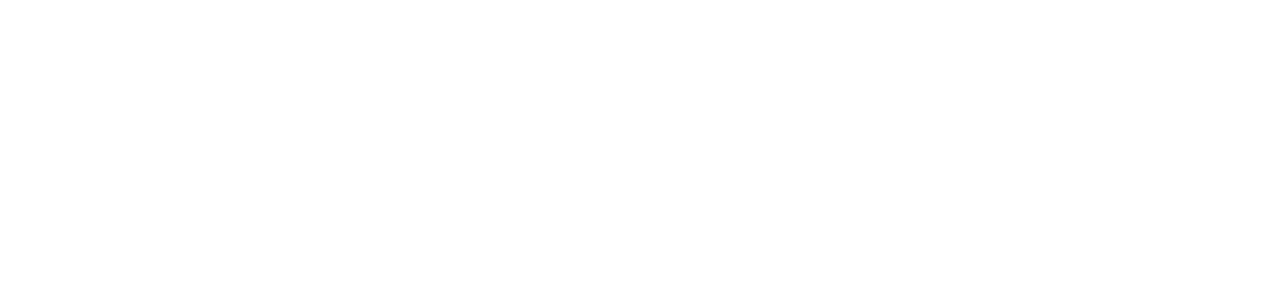
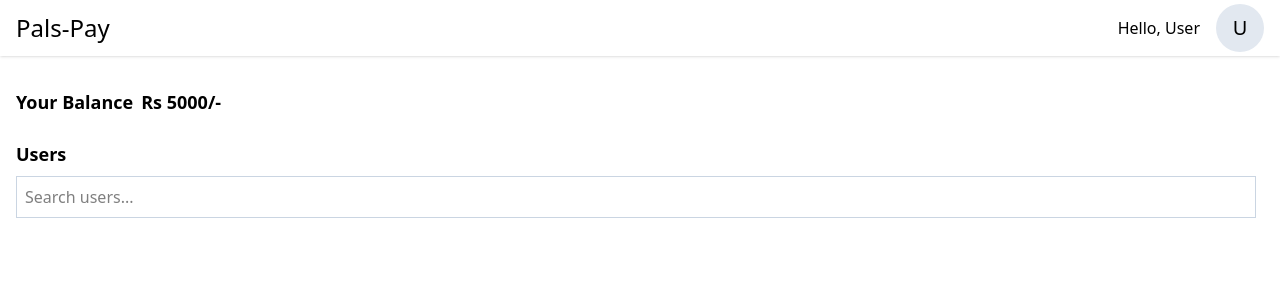
Before and after one commit to TheChaitanya22/Pals-pay, a React (Vite) app in the folder frontend/: page /dashboard in a window 1280 px wide. Shown: the top 300 px of the page. Built offline with nearby package versions, Linux system fonts and the light colour scheme.

Commit message:
Added dashboard component

```diff
--- /dev/null
+++ b/frontend/src/components/Appbar.jsx
@@ -0,0 +1,17 @@
+export const Appbar = () => {
+    return <div className="shadow h-14 flex justify-between">
+        <div className="flex flex-col justify-center h-full ml-4 text-2xl">
+            Pals-Pay
+        </div>
+        <div className="flex">
+            <div className="flex flex-col justify-center h-full mr-4">
+                Hello, User
+            </div>
+            <div className="rounded-full h-12 w-12 bg-slate-200 flex justify-center mt-1 mr-4">
+                <div className="flex flex-col justify-center h-full text-xl">
+                    U
+                </div>
+            </div>
+        </div>
+    </div>
+}
--- /dev/null
+++ b/frontend/src/components/Balance.jsx
@@ -0,0 +1,10 @@
+export const Balance = ({value}) => {
+    return <div className="flex ml-4 mt-8">
+        <div className="font-bold text-lg">
+            Your Balance
+        </div>
+        <div className="font-semibold text-lg pl-2">
+            Rs {value}/-
+        </div>
+    </div>
+}
--- /dev/null
+++ b/frontend/src/components/Users.jsx
@@ -0,0 +1,10 @@
+export const Users = () => {
+   return <div className="ml-4 mt-6">
+        <div className="font-semibold text-lg">
+            Users
+        </div>
+        <div className="mr-6 mt-2">
+            <input placeholder="Search users..." type="text" className= "border border-slate-300 w-full py-2 pl-2 "/>
+        </div>
+   </div>
+}
--- a/frontend/src/pages/Dashboard.jsx
+++ b/frontend/src/pages/Dashboard.jsx
@@ -1,5 +1,11 @@
+import { Appbar } from "../components/Appbar"
+import { Balance } from "../components/Balance"
+import { Users } from "../components/Users"
+
 export const Dashboard = () => {
     return <div>
-
+        <Appbar />
+        <Balance value={5000}/>
+        <Users />
     </div>
 }
--- a/frontend/src/pages/Signup.jsx
+++ b/frontend/src/pages/Signup.jsx
@@ -5,11 +5,14 @@
 import { Subheading } from "../components/Subheading";
 import { Warning } from "../components/Warning";
 import axios  from "axios";
+import { useNavigate } from "react-router-dom";
+
 
 
 
 
 export const Signup = () => {
+    const navigate = useNavigate();
     const [firstName, setFirstName] = useState("");
     const [lastName, setLastName] = useState("");
     const [userName, setUserName] = useState("");
@@ -39,6 +42,7 @@
                         password
                     });
                     localStorage.setItem("token", response.data.token)
+                    navigate("/dashboard")
                 }}/>
                 <Warning label={"Already have an account?"} buttonText={"Sign in"} to={"/signin"} />
             </div>
```
